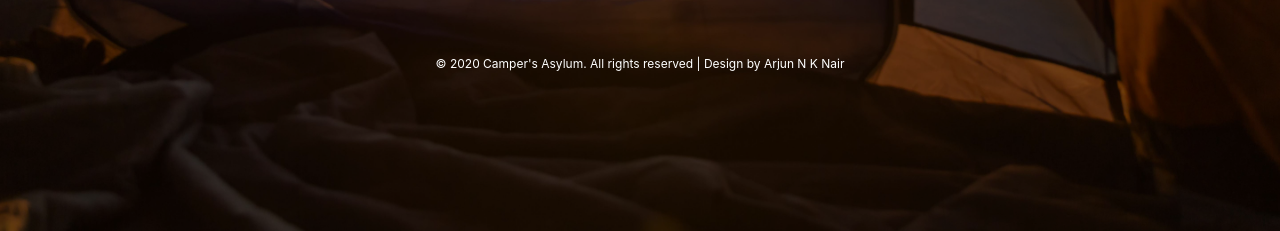
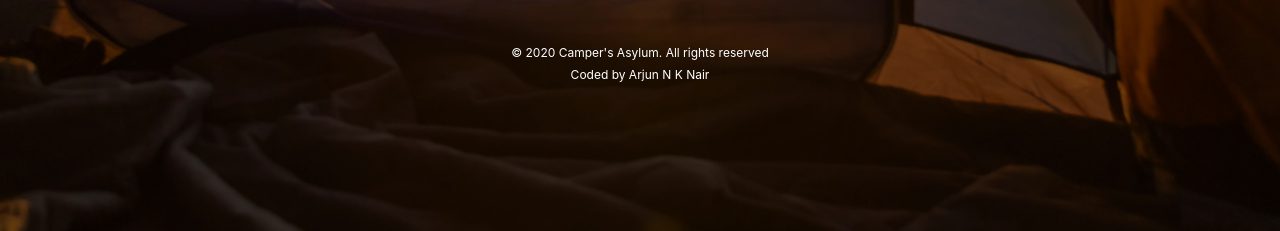
Before and after one commit to arjunnk22/campers-asylum, a plain HTML site: page index.html in a window 1280 px wide. Shown: the part 569-800 px from the top of the page. Drawn offline with Linux system fonts and the light colour scheme.

Commit message:
cprchange

```diff
--- a/index.html
+++ b/index.html
@@ -26,7 +26,7 @@
 			</div>
 			<!-- copyright -->
 			<div class="copy-right text-center">
-				<p>© 2020 Camper's Asylum. All rights reserved | Design by Arjun N K Nair</p>
+				<p>© 2020 Camper's Asylum. All rights reserved<br>Coded by Arjun N K Nair</p>
 			</div>
 			<!-- //copyright -->
 		</div>
```
